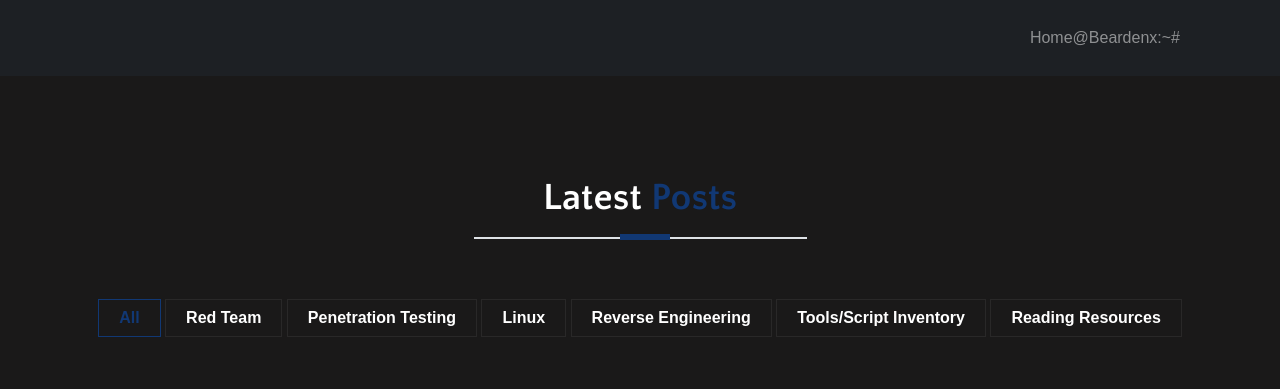
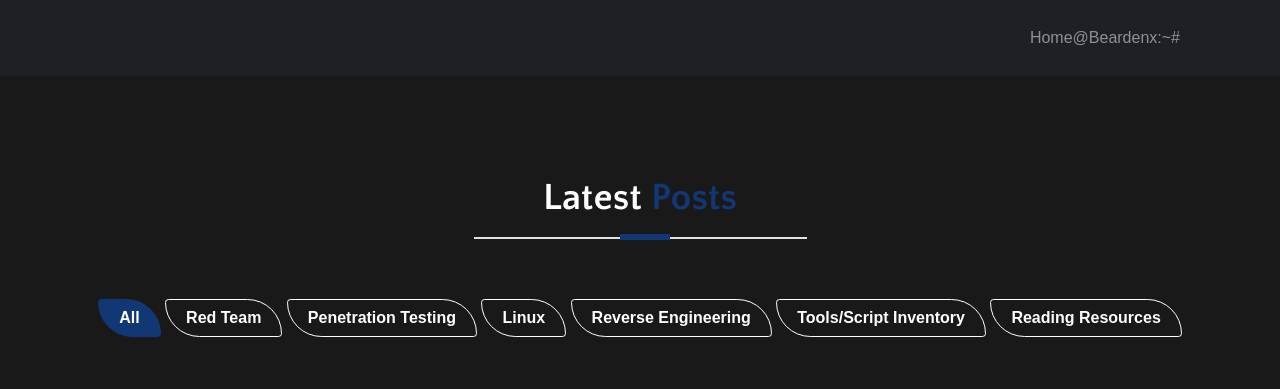
Before and after one commit to beardenx/beardenx.github.io, a plain HTML site: page resources.html in a window 1280 px wide. Shown: the top 389 px of the page. Drawn offline with Linux system fonts and the light colour scheme; some packages are replaced by stand-ins of ours; a web font is replaced by a local one.

Commit message:
Update style.css

```diff
--- a/Assets/css/style.css
+++ b/Assets/css/style.css
@@ -930,18 +930,21 @@ a:hover {
 .portfolio-filter button {
   border: none;
   outline: none;
-  border: 1px solid rgba(236, 239, 241, 0.07);
+  border: 1px solid #ffffff;
   background: transparent;
   display: inline-block;
   font-size: 16px;
   padding: 6px 20px;
   font-weight: 700;
   color: #ffffff;
+  border-radius: 100px 1000px 100px;
   transition: 0.3s all;
 }
 .portfolio-filter button.active {
+  background: #113874;
   border: 1px solid #113874;
-  color: #113874;
+  border-radius: 100px 1000px 100px;
+  color: #ffffff;
 }
 
 .portfolio-items-wrapper .mix {
```
